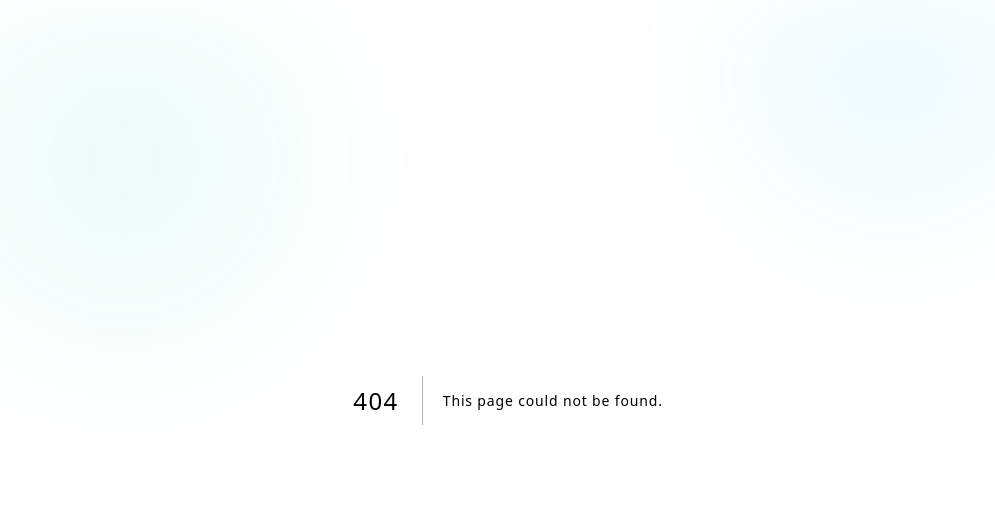
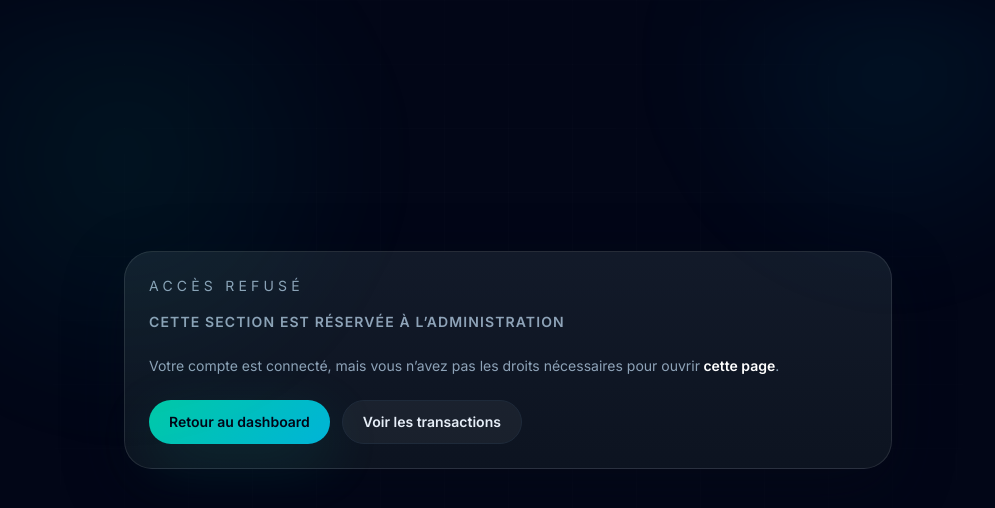
Before and after one commit to clieff/-forex-flow, a Next.js app: page /access-denied in a window 1280 px wide. Before the commit this address had no page. Shown: the top 508 px of the page, without its empty margins (132-1127 px from the left). Built offline with nearby package versions, Linux system fonts and the light colour scheme; no server answers; sample sign-in values are in the browser's storage.

Commit message:
Fix auth redirects for role-restricted pages

```diff
--- /dev/null
+++ b/app/(auth)/access-denied/page.tsx
@@ -0,0 +1,55 @@
+import Link from "next/link";
+import { auth } from "@/auth";
+import { redirect } from "next/navigation";
+import { Card, CardContent, CardHeader, CardTitle } from "@/components/ui/card";
+
+interface SearchParams {
+  from?: string;
+}
+
+export default async function AccessDeniedPage({
+  searchParams
+}: {
+  searchParams: SearchParams;
+}) {
+  const session = await auth();
+
+  if (!session?.user) {
+    redirect("/sign-in");
+  }
+
+  const from = searchParams.from ?? "cette page";
+
+  return (
+    <main className="min-h-screen bg-slate-950 px-4 py-10 text-white">
+      <div className="mx-auto flex min-h-[80vh] max-w-3xl items-center justify-center">
+        <Card className="w-full border-white/10 bg-white/[0.03] backdrop-blur">
+          <CardHeader>
+            <p className="text-sm uppercase tracking-[0.3em] text-forex-muted">Accès refusé</p>
+            <CardTitle className="mt-2 text-3xl">Cette section est réservée à l’administration</CardTitle>
+          </CardHeader>
+          <CardContent className="space-y-6">
+            <p className="text-sm text-forex-muted">
+              Votre compte est connecté, mais vous n’avez pas les droits nécessaires pour ouvrir
+              <span className="font-semibold text-white"> {from}</span>.
+            </p>
+            <div className="flex flex-wrap gap-3">
+              <Link
+                href="/"
+                className="inline-flex h-11 items-center justify-center rounded-2xl bg-accent-gradient px-5 text-sm font-semibold text-slate-950 shadow-glow transition hover:scale-[1.01]"
+              >
+                Retour au dashboard
+              </Link>
+              <Link
+                href="/transactions"
+                className="inline-flex h-11 items-center justify-center rounded-2xl border border-forex-border bg-white/5 px-5 text-sm font-semibold text-forex-text transition hover:bg-white/10"
+              >
+                Voir les transactions
+              </Link>
+            </div>
+          </CardContent>
+        </Card>
+      </div>
+    </main>
+  );
+}
--- a/app/(dashboard)/clients/page.tsx
+++ b/app/(dashboard)/clients/page.tsx
@@ -9,7 +9,7 @@ export default async function ClientsPage() {
   const { user } = await getServerSession();
 
   if (!user || user.role !== "ADMIN") {
-    redirect("/");
+    redirect("/access-denied?from=/clients");
   }
 
   return (
--- a/app/(dashboard)/logs/page.tsx
+++ b/app/(dashboard)/logs/page.tsx
@@ -28,7 +28,7 @@ export default async function LogsPage({
 }) {
   const { user } = await getServerSession();
   if (!user || user.role !== "ADMIN") {
-    redirect("/");
+    redirect("/access-denied?from=/logs");
   }
 
   const page = Math.max(1, Number(searchParams.page ?? "1"));
--- a/app/(dashboard)/rapports/page.tsx
+++ b/app/(dashboard)/rapports/page.tsx
@@ -24,7 +24,7 @@ export default async function RapportsPage({
 }) {
   const { user } = await getServerSession();
   if (!user || user.role !== "ADMIN") {
-    redirect("/");
+    redirect("/access-denied?from=/rapports");
   }
 
   const dateStr = searchParams.date;
--- a/app/(dashboard)/settings/page.tsx
+++ b/app/(dashboard)/settings/page.tsx
@@ -13,7 +13,7 @@ export const dynamic = "force-dynamic";
 export default async function SettingsPage() {
   const { user } = await getServerSession();
   if (!user || user.role !== "ADMIN") {
-    redirect("/");
+    redirect("/access-denied?from=/settings");
   }
 
   const users = await prisma.user.findMany({
--- a/middleware.ts
+++ b/middleware.ts
@@ -39,7 +39,9 @@ export default auth((req) => {
   );
 
   if (isAdminOnly && token?.user?.role !== "ADMIN") {
-    return Response.redirect(new URL("/", req.nextUrl.origin));
+    const deniedUrl = new URL("/access-denied", req.nextUrl.origin);
+    deniedUrl.searchParams.set("from", pathname);
+    return Response.redirect(deniedUrl);
   }
 });
 
```
